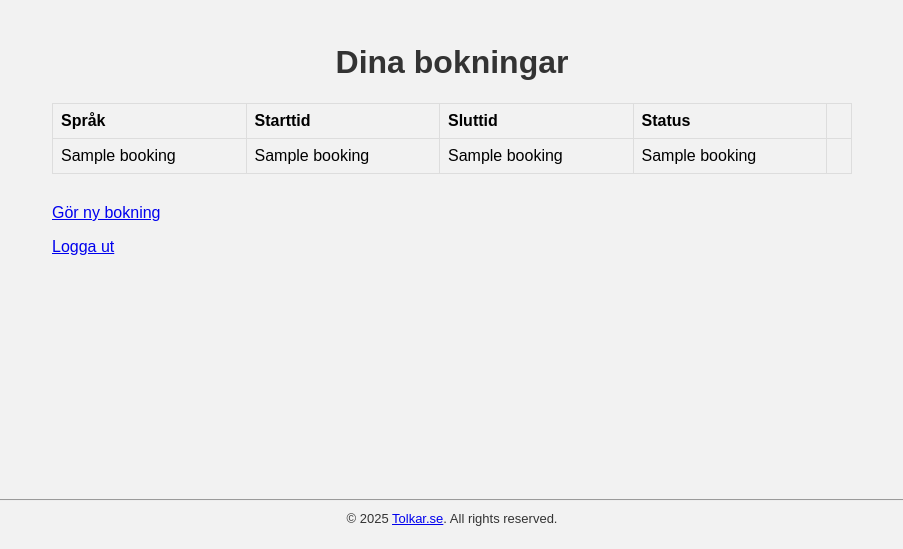
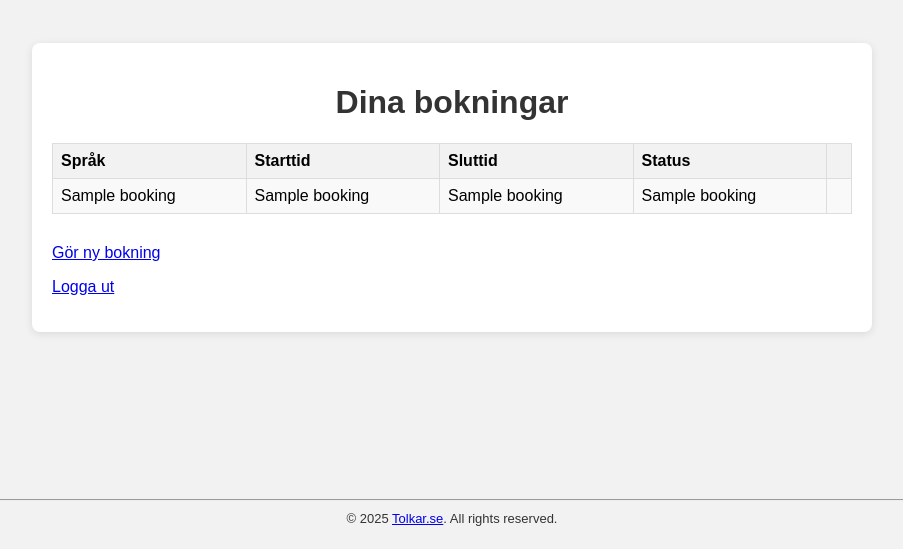
Before and after one commit to Mr-cool08/tolka, a Flask app: template templates/home.html in a window 1280 px wide. Shown: the part 251-800 px from the top of the page, without its empty margins (188-1091 px from the left). Run offline with Flask 3, Linux system fonts and the light colour scheme; the template is opened without the code that fills it: most values are stand-ins (such as "Sample title", 1, 10 or a date in 2020).

Commit message:
Redirect users to dashboard after booking and enhance dashboard styles

```diff
--- a/static/style/dashboard.css
+++ b/static/style/dashboard.css
@@ -1,7 +1,11 @@
+
 .dashboard-container {
     max-width: 800px;
     margin: 20px auto;
-    padding: 0 10px;
+    padding: 20px;
+    background-color: #ffffff;
+    border-radius: 8px;
+    box-shadow: 0 2px 8px rgba(0, 0, 0, 0.1);
 }
 
 .table-container {
@@ -12,6 +16,7 @@
     width: 100%;
     border-collapse: collapse;
     margin-bottom: 20px;
+    background-color: #fafafa;
 }
 
 .dashboard-table th,
@@ -23,7 +28,17 @@
 
 .dashboard-table th {
     background-color: #f2f2f2;
+    text-align: left;
 }
+
+.dashboard-table tr:nth-child(even) {
+    background-color: #f9f9f9;
+}
+
+.dashboard-table tr:hover {
+    background-color: #f1f1f1;
+}
+
 
 .cancel-button {
     padding: 5px 10px;
@@ -32,6 +47,7 @@
     border: none;
     border-radius: 4px;
     cursor: pointer;
+    transition: background-color 0.2s ease-in-out;
 }
 
 .cancel-button:hover {
@@ -40,10 +56,12 @@
 
 .status-pending {
     color: #e67e22;
+    font-weight: bold;
 }
 
 .status-accepted {
     color: #27ae60;
+    font-weight: bold;
 }
 
 @media (max-width: 600px) {
--- a/website.py
+++ b/website.py
@@ -420,6 +420,8 @@ def confirmation():
             conn.close()
             time.sleep(1)
             session['submitted'] = False
+            if session.get('user_id'):
+                return redirect(url_for('home'))
             return redirect("https://www.tolkar.se/bekraftelse/")
         else:
             return "invalid request"
```
